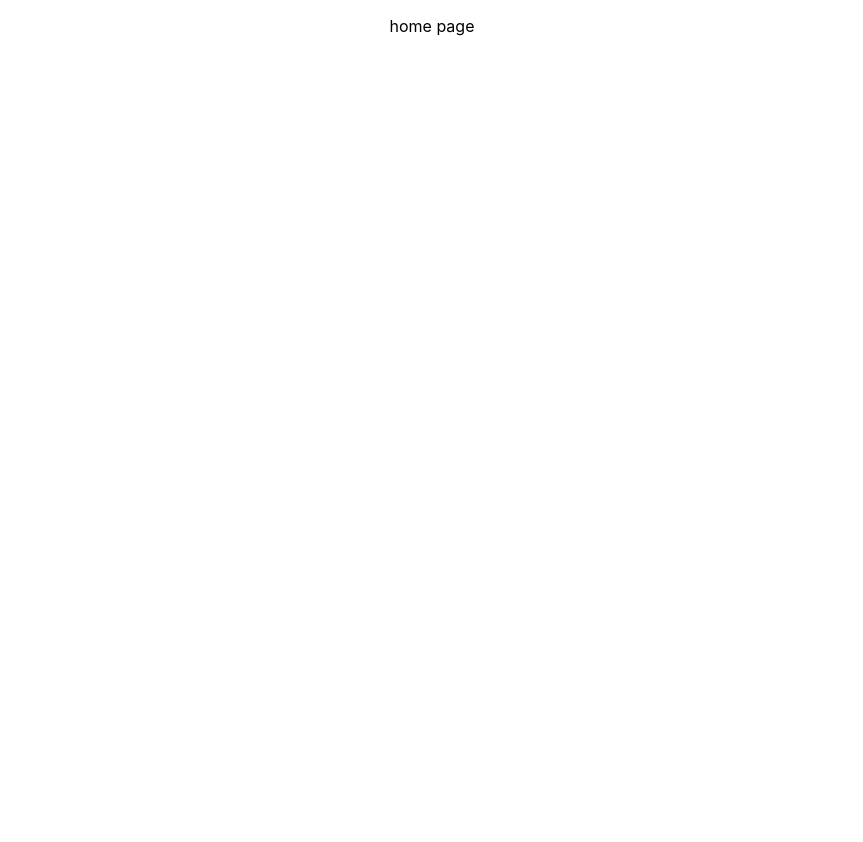
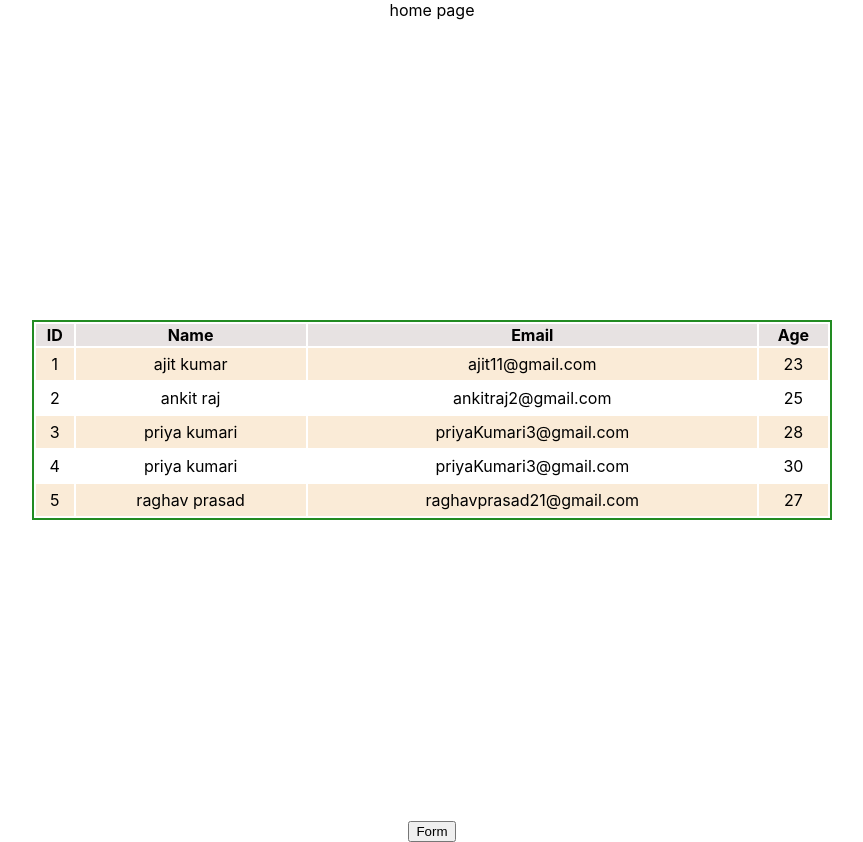
Before and after one commit to amitvermaa10/ReactApp, a React (Create React App) app: page / in a window 1280 px wide. Shown: the whole page, without its empty margins (208-1071 px from the left). Before the commit the page ends 800 px from the top, so only its background shows below. Built offline with nearby package versions, Linux system fonts and the light colour scheme; data requests are answered from the project's data file.

Commit message:
displaying data from json-server

```diff
--- a/package.json
+++ b/package.json
@@ -15,6 +15,7 @@
     "react-dom": "^18.2.0",
     "react-router-dom": "^6.15.0",
     "react-scripts": "5.0.1",
+    "sass": "^1.66.1",
     "web-vitals": "^2.1.4"
   },
   "scripts": {
--- a/src/components/Home.js
+++ b/src/components/Home.js
@@ -1,8 +1,12 @@
 import axios from "axios";
 import React, { useEffect, useState } from "react";
+// import './home.scss';
+import './home.scss';
+import InputForm from "./form/InputForm";
 
 function Home(){
-const [data,setData] = useState([])
+const [data,setData] = useState([]);
+const [showForm,setShowForm] = useState(false);
 
     useEffect(()=>{
         axios.get('http://localhost:3035/users').then
@@ -11,11 +15,42 @@ const [data,setData] = useState([])
 
     },[]);
 
+    const handleClick=() =>{
+        setShowForm(true);
+    }
     console.log("&&&&data",data);
     return (
+        <div>
+        <div className="heading">home page</div>
+        <div className="home">
+            <table>
+                <thead>
+                    <tr>
+                        <th>ID</th>
+                        <th>Name</th>
+                        <th>Email</th>
+                        <th>Age</th>
+                    </tr>
+                </thead>
+                <tbody>
+                    {
+                        data.map((item,index)=>{
+                            return <tr key ={index}>
+                             <td>{item.id}</td>
+                             <td>{item.name}</td>
+                             <td>{item.email}</td>
+                             <td>{item.age}</td>
+                            </tr>
+                        })
+                    }
+                </tbody>
+            </table>
+        </div>
 
-        <div>
-            <p>home page</p>
+        <button onClick ={handleClick}>Form</button>
+        {showForm &&
+        <InputForm/>
+        }
         </div>
     )
 };
--- /dev/null
+++ b/src/components/form/InputForm.js
@@ -0,0 +1,14 @@
+import React, { useEffect, useState } from "react";
+
+
+function InputForm() {
+
+    return (
+        <div>
+            <p>hhhhh</p>
+
+        </div>
+    )
+};
+
+export default InputForm;
--- /dev/null
+++ b/src/components/home.scss
@@ -0,0 +1,27 @@
+.home {
+    width: 100%;
+    height: 100vh;
+    display: flex;
+    justify-content: center;
+    align-items: center;
+
+    .heading{
+        height: 20px;
+       top: 40px;
+    }
+}
+
+table {
+    border: 2px solid forestgreen;
+    width: 800px;
+    height: 200px;
+}
+
+th {
+ background: rgb(231, 226, 226);
+}
+
+tr:nth-child(odd){
+    background-color: antiquewhite;
+
+}
```
Also changed, not shown: 2 other files (tests, documents, lock files or other folders).
